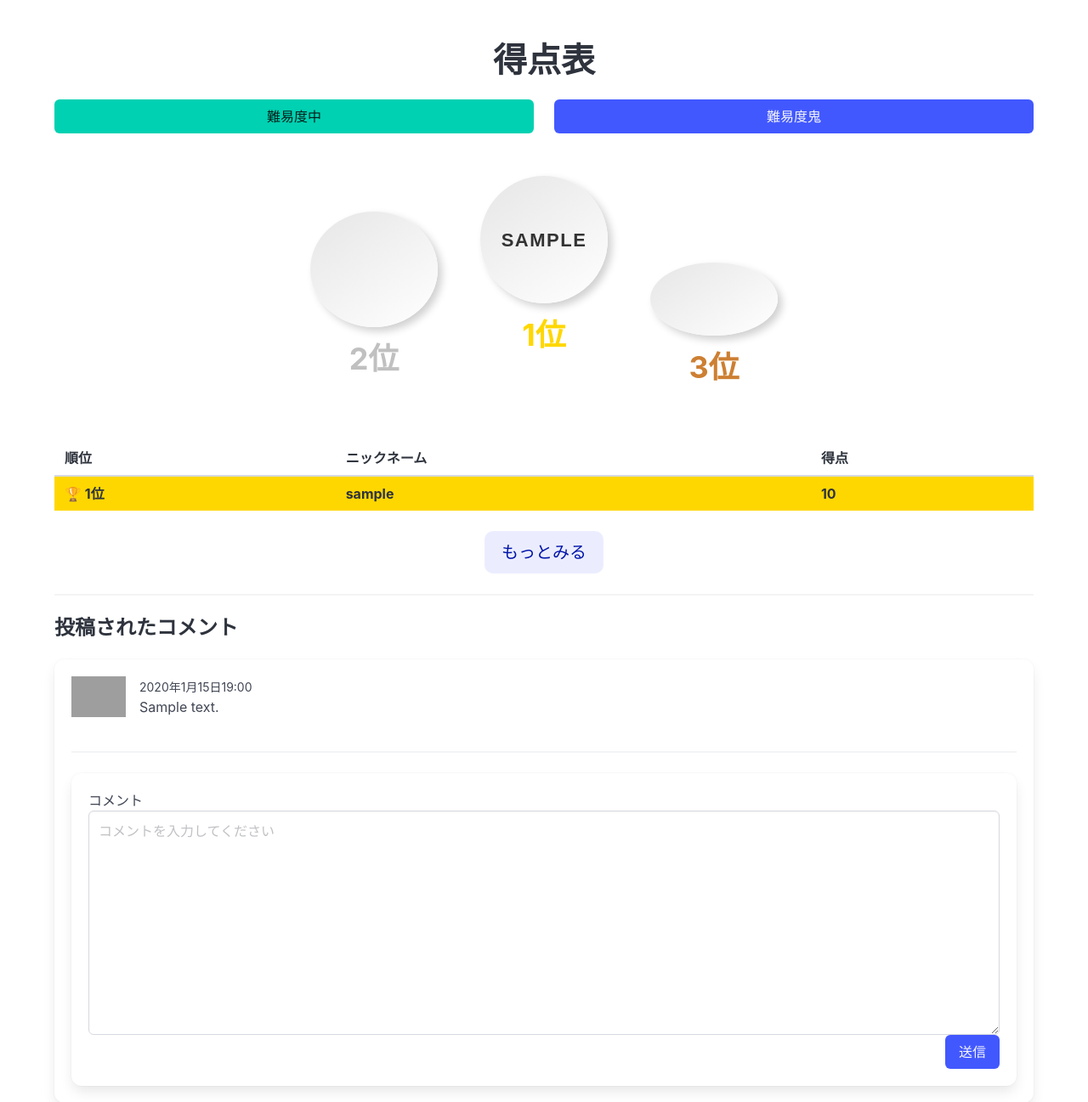
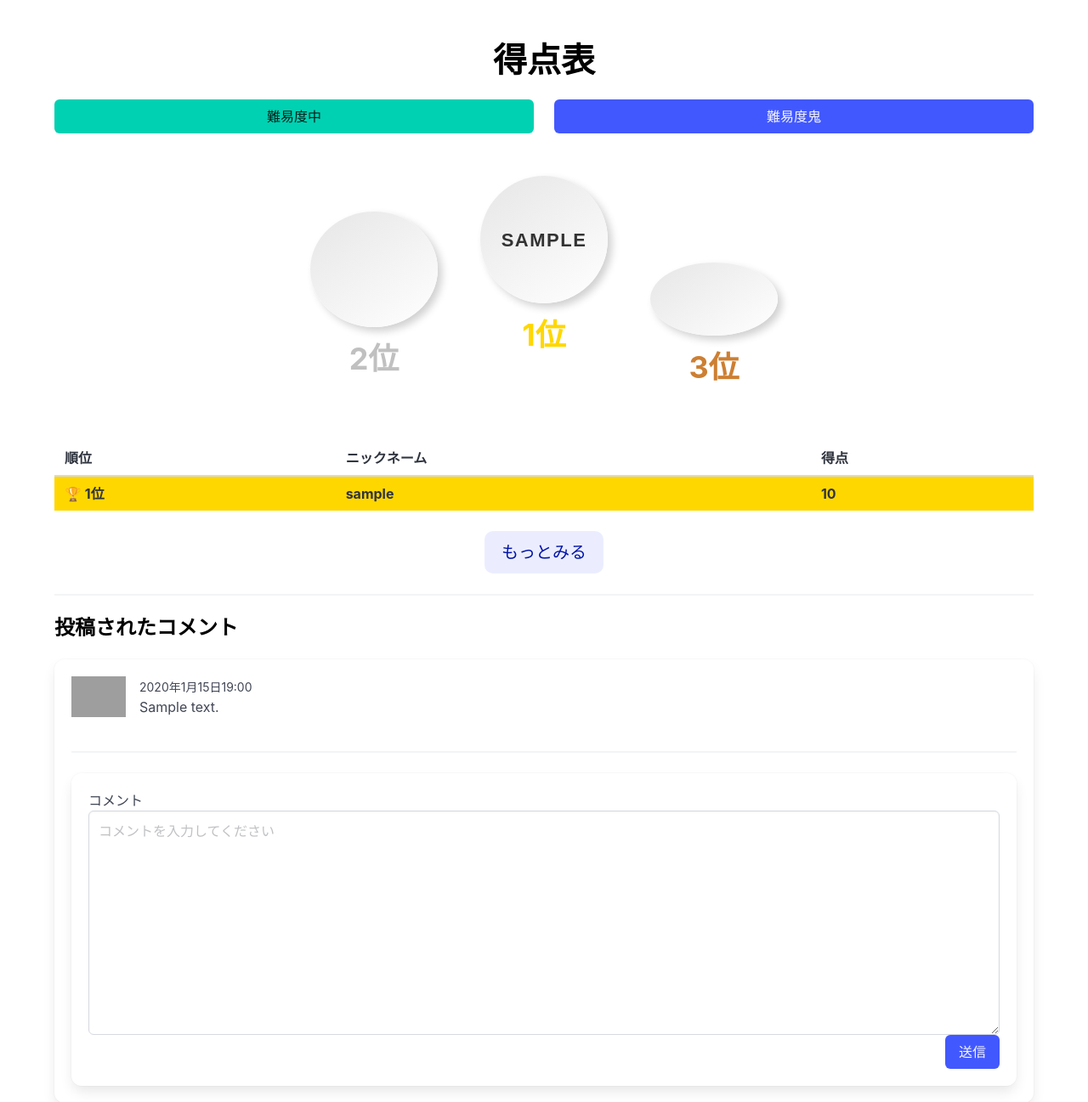
Before and after one commit to Sazae-301y/Koureisai2-3, a Django app: page / in a window 1280 px wide. Shown: the part 56-1353 px from the top of the page at 85% size. Run offline with Django 5.2, Linux system fonts and the light colour scheme; tables that the repository leaves empty hold one stand-in row (values such as "Sample post"); grey boxes are pictures that could not be loaded.

Commit message:
ダークモード討伐

```diff
--- a/score_table/templates/page/Kodaira_template.html
+++ b/score_table/templates/page/Kodaira_template.html
@@ -1,4 +1,7 @@
 <style>
+    .section{
+        background-color: #ffff !important;
+    }
     .KodairaTemplate .first-place {
         background-color: gold !important;
         font-weight: bold;
--- a/score_table/templates/page/frontpage.html
+++ b/score_table/templates/page/frontpage.html
@@ -24,6 +24,11 @@
     <div class="container">
         <!-- 大きく「得点表」と表示 -->
         <h1 class="title is-2 has-text-centered">得点表</h1>
+        <style>
+            .title.is-2.has-text-centered{
+                color: black !important;
+            }
+        </style>
 
         <div class="columns">
             <div class="column">
@@ -44,6 +49,11 @@
 
     <!-- コメント表示セクション -->
     <h2 class="title is-4">投稿されたコメント</h2>
+    <style>
+        .title.is-4{
+            color: black !important;
+        }
+    </style>
     <div class="box">
 
         <div style="max-height: 450px; overflow-y: auto;">
```
